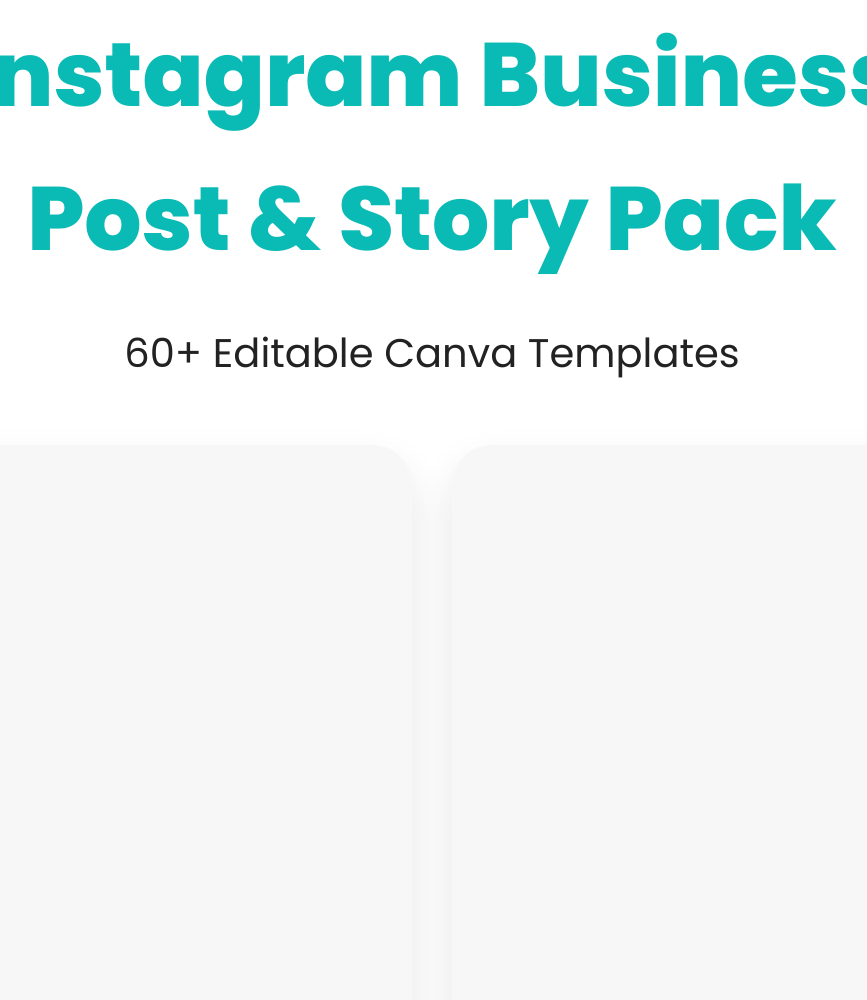
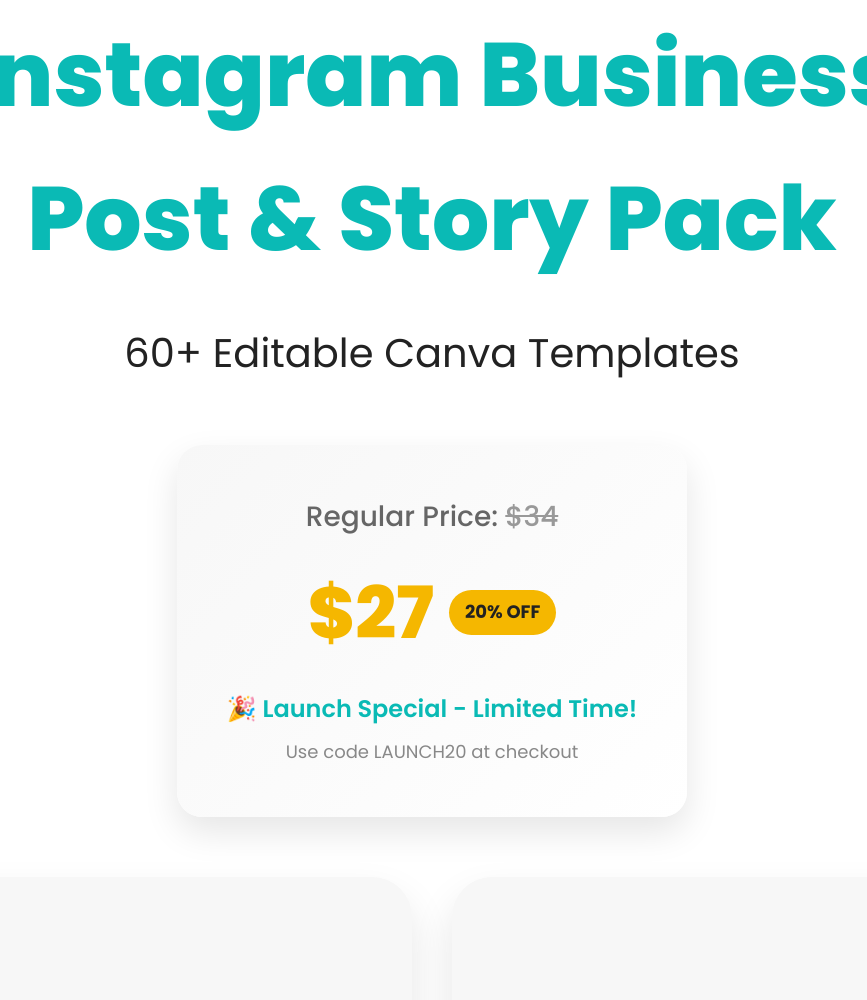
Before and after one commit to swipeecleansmart/instagram-template-pack, a plain HTML site: page index.html in a window 1280 px wide. Shown: the part 214-1214 px from the top of the page, without its empty margins (208-1075 px from the left). Drawn offline with Linux system fonts and the light colour scheme.

Commit message:
Update index.html

```diff
--- a/index.html
+++ b/index.html
@@ -60,7 +60,15 @@
         <!-- PRODUCT COVER -->
         <div class="product-cover" style="width:100%; max-width:2000px; height:auto; min-height:2000px; background:#FFFFFF; display:flex; flex-direction:column; align-items:center; justify-content:center; font-family: Poppins, sans-serif; padding: 60px; margin: 0 auto;">
             <h1 style="font-size:90px; font-weight:800; color:#0ABAB5; text-align:center; margin-bottom: 30px;">Instagram Business<br>Post & Story Pack</h1>
-            <p style="font-size:40px; color:#222222; margin-bottom: 60px;">60+ Editable Canva Templates</p>
+            <p style="font-size:40px; color:#222222; margin-bottom: 60px;">60+ Editable Canva Templates</p> <div style="text-align: center; margin-bottom: 60px; background: linear-gradient(135deg, #F7F7F7 0%, #FFFFFF 100%); padding: 50px; border-radius: 25px; max-width: 700px; margin-left: auto; margin-right: auto; box-shadow: 0 15px 35px rgba(0,0,0,0.1);">
+  <p style="font-size:28px; color:#666; margin-bottom: 15px; font-weight: 500;">Regular Price: <span style="text-decoration: line-through; color:#999;">$34</span></p>
+  <div style="display: flex; align-items: center; justify-content: center; gap: 15px; margin-bottom: 20px;">
+    <span style="font-size:72px; color:#F5B700; font-weight: 900;">$27</span>
+    <div style="background: #F5B700; color: #222; padding: 8px 16px; border-radius: 25px; font-size: 18px; font-weight: 700;">20% OFF</div>
+  </div>
+  <p style="font-size:24px; color:#0ABAB5; font-weight: 600; margin-bottom: 10px;">🎉 Launch Special - Limited Time!</p>
+  <p style="font-size:18px; color:#888;">Use code LAUNCH20 at checkout</p>
+</div>
 
             <div class="mockup-container" style="display:flex; gap:40px; margin-bottom:80px;">
                 <div class="mockup" style="width:600px; height:1200px; background:#F7F7F7; border-radius:40px; display:flex; align-items:center; justify-content:center; font-size:32px; color:#999; box-shadow: 0 20px 40px rgba(0,0,0,0.1);">
```
